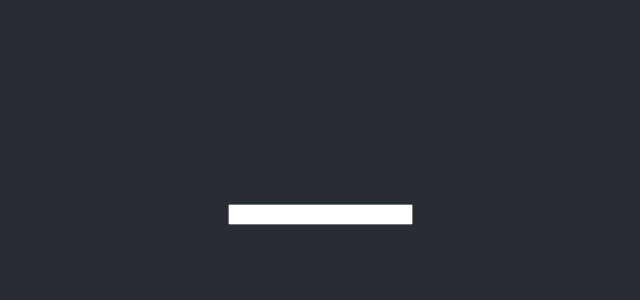
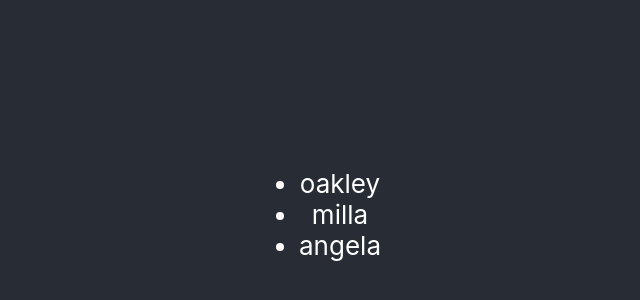
Before and after one commit to mragarg/translator-react, a React (Create React App) app: page / in a window 1280 px wide. Shown: the part 186-486 px from the top of the page, without its empty margins (320-960 px from the left). Built offline with nearby package versions, Linux system fonts and the light colour scheme.

Commit message:
maps list of an array

```diff
--- a/src/App.js
+++ b/src/App.js
@@ -16,29 +16,53 @@ class App extends React.Component {
   }
 
   render () {
+
+    console.log('Rendering App');
+    console.log(`Top of App.render, State is now ${this.state.inputText}`);
+
+    const names = ['oakley', 'milla', 'angela'];
+
     return (
       <div className="App">
         <header className="App-header">
 
-          <input
-            onChange={ (e) => {
-              console.log("You typed something");
-              console.log(e.target.value);
-              this.setState({
-                inputText: e.target.value
-              });
-            } }
-          />
+          <ul>
+            {
+              names.map(name => {
+                return <li>{name}</li>
+              })
+            }
+          </ul>
 
-          <Output
+          {/* <input
+            onChange={this._updateInputText}
+          /> */}
+
+          {/* <Output
           text={this.state.inputText}
-          />
+          /> */}
 
         </header>
       </div>
     );
   }
 
+  _updateInputText = (e) => {
+
+    console.log("You typed something");
+    console.log(e.target.value);
+
+    // This is a request for a change
+    // that will take place in the future.
+    this.setState({
+      inputText: e.target.value
+    }, () => {
+      console.log(`After setState, State is now ${this.state.inputText}`)
+    });
+  } ;
+
+
+
 }
 
 
```
